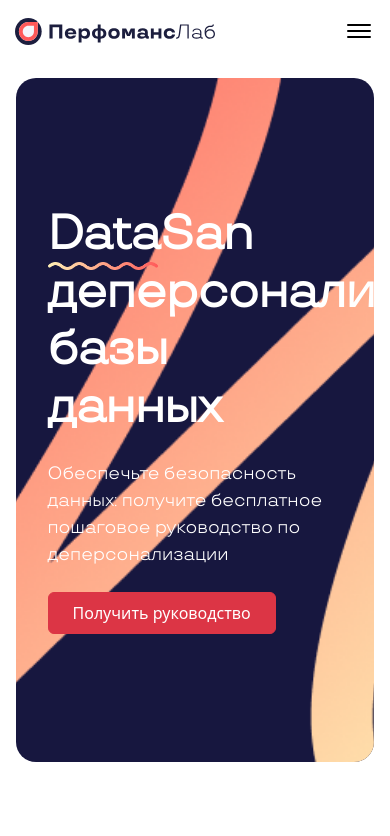
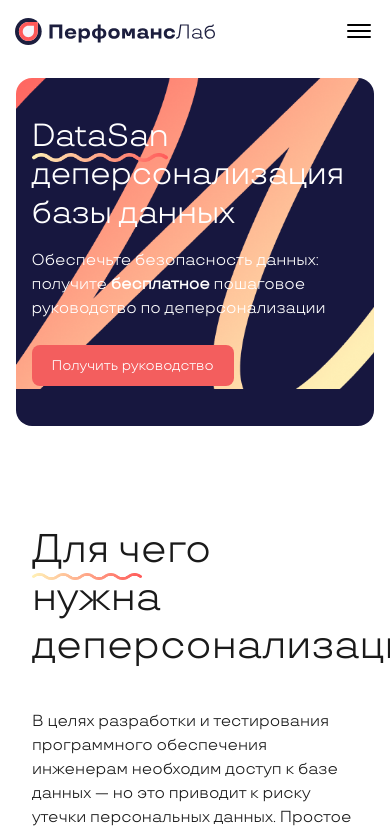
Before and after one commit to Aleator2023/datasan-react, a React (Vite) app: page / in a window 390 px wide. Shown: the top 836 px of the page. Built offline with nearby package versions, Linux system fonts and the light colour scheme.

Commit message:
Коммит от 1 июня: адаптивность, подчёркивание, улучшение блоков и README

```diff
--- a/src/components/HeroMain.tsx
+++ b/src/components/HeroMain.tsx
@@ -1,29 +1,24 @@
 import '../styles/HeroMain.css';
-import bg from '../assets/Vector 921.png';
-import underline from '../assets/path.png';
 
 const HeroMain = () => {
   return (
-    <section className="hero-main position-relative overflow-hidden">
-      <img src={bg} alt="background pattern" className="hero-main-bg position-absolute top-0 start-0 w-100 h-100 object-fit-cover" />
-      <div className="container position-relative py-5">
-        <div className="row align-items-center">
-          <div className="col-md-6">
-            <h1 className="display-4 fw-semibold mb-4">
-              <span className="highlight position-relative d-inline-block">
+    <section className="hero-main">
+      <div className="hero-main-content">
+        <h1 className="hero-main-title">
+          <span className="underline-wrapper">
             DataSan
-                <img src={underline} alt="underline" className="underline position-absolute start-0" />
+            <span className="underline-bg"></span>
           </span>
           <br />
           деперсонализация<br />
           базы данных
         </h1>
-            <p className="lead mb-4">
-              Обеспечьте безопасность данных: получите <strong>бесплатное</strong> пошаговое руководство по деперсонализации
+        <p className="hero-main-text">
+          Обеспечьте безопасность данных:
+          <br /> получите <strong>бесплатное</strong> пошаговое
+          <br /> руководство по деперсонализации
         </p>
-            <a href="#" className="btn btn-danger px-4 py-2">Получить руководство</a>
-          </div>
-        </div>
+        <a href="#" className="hero-main-button">Получить руководство</a>
       </div>
     </section>
   );
--- a/src/styles/HeroMain.css
+++ b/src/styles/HeroMain.css
@@ -3,10 +3,16 @@
   background-color: #17173F;
   border-radius: 20px;
   padding: 80px 5vw;
-  overflow: hidden;
+  overflow: visible;
   color: white;
   margin: auto;
-  max-width: 1240px;
+  max-width: 1170px;
+
+  background-image: url('../assets/Vector 921.png');
+  background-repeat: no-repeat;
+  background-size: 70%;
+  background-position:  top right -200px;
+
 }
 
 .hero-main-bg {
@@ -34,19 +40,6 @@
   margin-bottom: 1.5rem;
 }
 
-.highlight {
-  position: relative;
-  display: inline-block;
-}
-
-.underline {
-  position: absolute;
-  bottom: -10px;
-  left: 0;
-  width: 100%;
-  pointer-events: none;
-}
-
 .hero-main p {
   font-size: 1.125rem;
   line-height: 1.5;
@@ -61,7 +54,7 @@
   background-color: #F35E5E;
   color: white;
   font-weight: 500;
-  font-size: 1rem;
+  font-size: 14px;
   border-radius: 8px;
   text-decoration: none;
   font-family: 'TT Travels', sans-serif;
@@ -71,3 +64,52 @@
 .hero-main-button:hover {
   background-color: #d94e4e;
 }
+
+.underline-wrapper {
+  position: relative;
+  display: inline-block;
+}
+
+.underline-bg {
+  position: absolute;
+  bottom: -8px;
+  left: 0;
+  width: 140px;
+  height: 16px;
+  background-image: url('/src/assets/path.png');
+  background-size: 100% auto;
+  background-position: left bottom;
+  pointer-events: none;
+  z-index: -1;
+}
+
+@media (max-width: 768px) {
+  .hero-main {
+    padding: 40px 4vw;
+    background-size: 120%;
+    background-position: top right;
+    max-width: 100%;
+    border-radius: 16px;
+  }
+
+  .hero-main h1 {
+    font-size: 2rem;
+    margin-bottom: 1rem;
+  }
+
+  .hero-main p {
+    font-size: 1rem;
+    margin-bottom: 1.5rem;
+  }
+
+  .hero-main-button {
+    font-size: 0.875rem;
+    padding: 10px 20px;
+  }
+
+  .underline-bg {
+    width: 100px;
+    height: 12px;
+    background-size: 100% auto;
+  }
+}
--- a/src/styles/header.css
+++ b/src/styles/header.css
@@ -15,7 +15,7 @@
   font-family: 'TT Travels', sans-serif;
   font-weight: 500;
   font-size: 16px;
-  max-width: 1240px;
+  max-width: 1170px;
   margin: 0 auto;
   position: relative;
   z-index: 100;
```
Also changed, not shown: 1 other file (tests, documents, lock files or other folders). Lines whose indentation alone changed are shown as unchanged.
